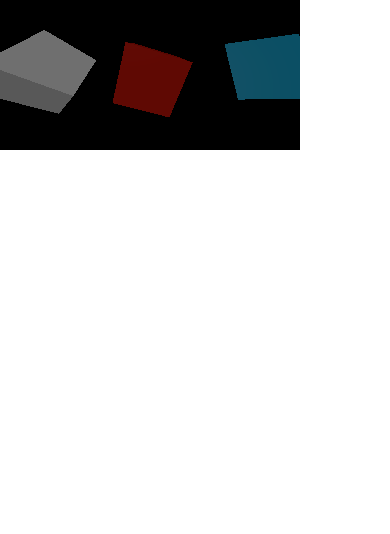
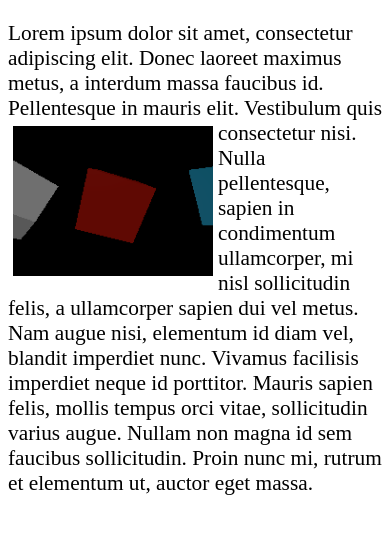
Before and after one commit to HoussamEzzin/3D_FreeStyle, a plain HTML site: page tutorial/index.html in a window 390 px wide. Drawn offline with nearby package versions, Linux system fonts and the light colour scheme.

Commit message:
responsive design intro

```diff
--- /dev/null
+++ b/tutorial/css/style.css
@@ -0,0 +1,12 @@
+body{
+    font-size: 16pt;
+}
+/* A canvas's default display mode is inline
+inline elements can end up adding whitespace to what is displayed.
+*/
+#c {
+    float: left;
+    padding: 5px;
+    width: 200px;
+    height: 150px;
+}
--- a/tutorial/index.html
+++ b/tutorial/index.html
@@ -3,17 +3,22 @@
     <head>
         <meta charset="utf-8">
         <title>Tuto</title>
-        <style>
-            body{
-                margin:0;
-
-            }
-        </style>
+        <link rel="stylesheet" href="./css/style.css" type="text/css">
 
     </head>
     <body>
+        <p>Lorem ipsum dolor sit amet, consectetur adipiscing elit.  Donec laoreet
+            maximus metus, a interdum massa faucibus id.  Pellentesque in mauris elit.
+            Vestibulum quis consectetur nisi. <canvas id="c"></canvas> Nulla pellentesque, sapien in
+            condimentum ullamcorper, mi nisl sollicitudin felis, a ullamcorper sapien
+            dui vel metus.  Nam augue nisi, elementum id diam vel, blandit imperdiet
+            nunc.  Vivamus facilisis imperdiet neque id porttitor.  Mauris sapien
+            felis, mollis tempus orci vitae, sollicitudin varius augue.  Nullam non
+            magna id sem faucibus sollicitudin.  Proin nunc mi, rutrum et elementum
+            ut, auctor eget massa.
+            </p>
 
-        <canvas id="c"></canvas>
+
 
         <script src="js/index.js" type="module"></script>
 
--- a/tutorial/js/index.js
+++ b/tutorial/js/index.js
@@ -45,8 +45,36 @@ const main = () =>{
 
 
 
+
+    const resizeRendererToDisplaySize = (renderer) =>{
+        /*
+        this function checks if the renderer's canvas is not already
+        the size it is being displayed as and if so set its size.
+        ** drawingbuffer size : canvas's internal size (resolution)
+    */
+        const canvas = renderer.domElement;
+        const width = canvas.clientWidth;
+        const height = canvas.clientHeight;
+        const needResize = canvas.width !== width || canvas.height !== height;
+        if(needResize){
+            renderer.setSize( width, height, false);
+            // setSize
+            // set the canvas's drawingbuffer size
+        }
+        return needResize;
+    }
+
     const render = (time) => {
         time *= 0.001; // in seconds
+
+
+        if(resizeRendererToDisplaySize(renderer)){
+            const canvas = renderer.domElement;
+            camera.aspect = canvas.clientWidth / canvas.clientHeight;
+            camera.updateProjectionMatrix();
+        }
+
+
 
         cubes.forEach( (cube,ndx) => {
             const speed = 1 + ndx * .1;
```
